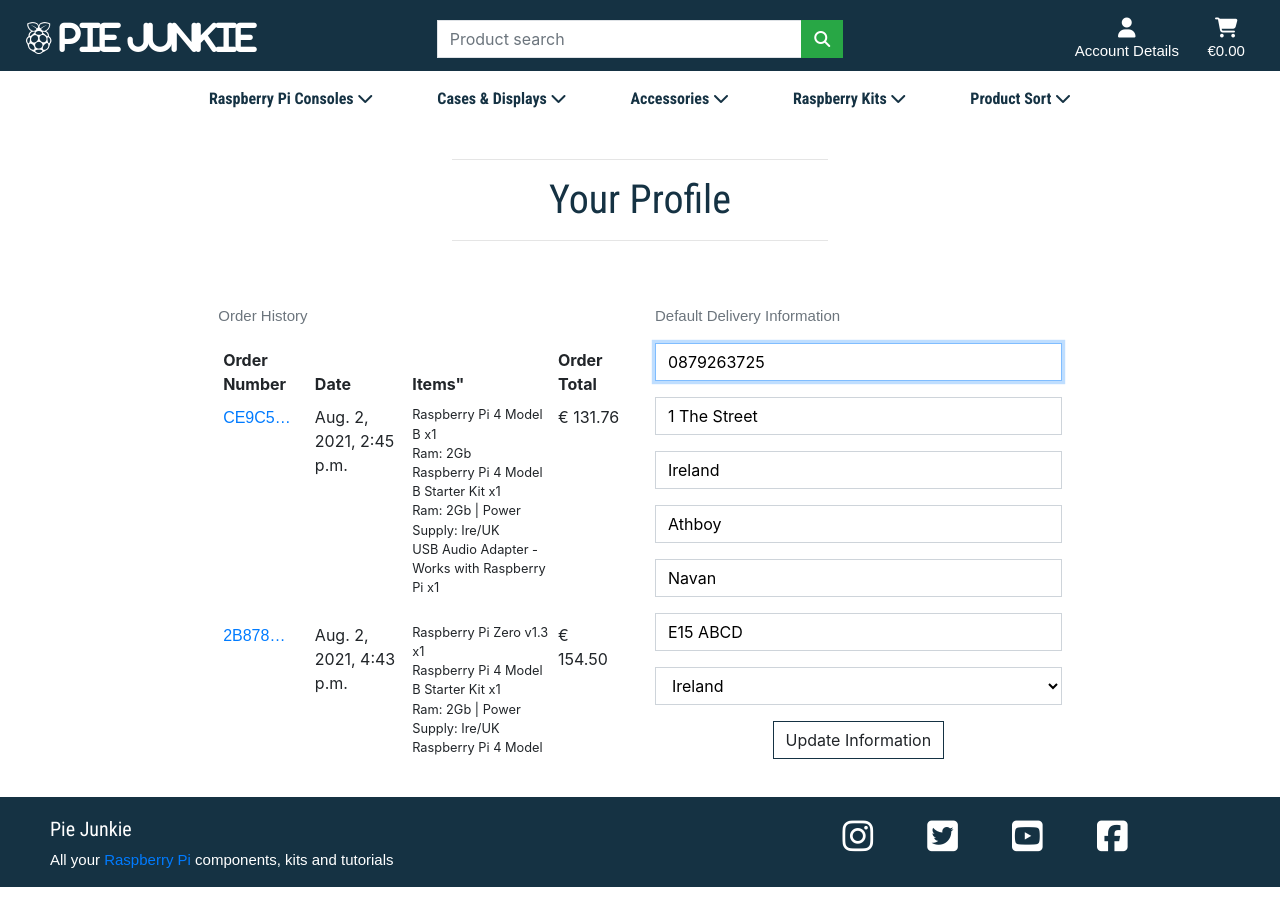
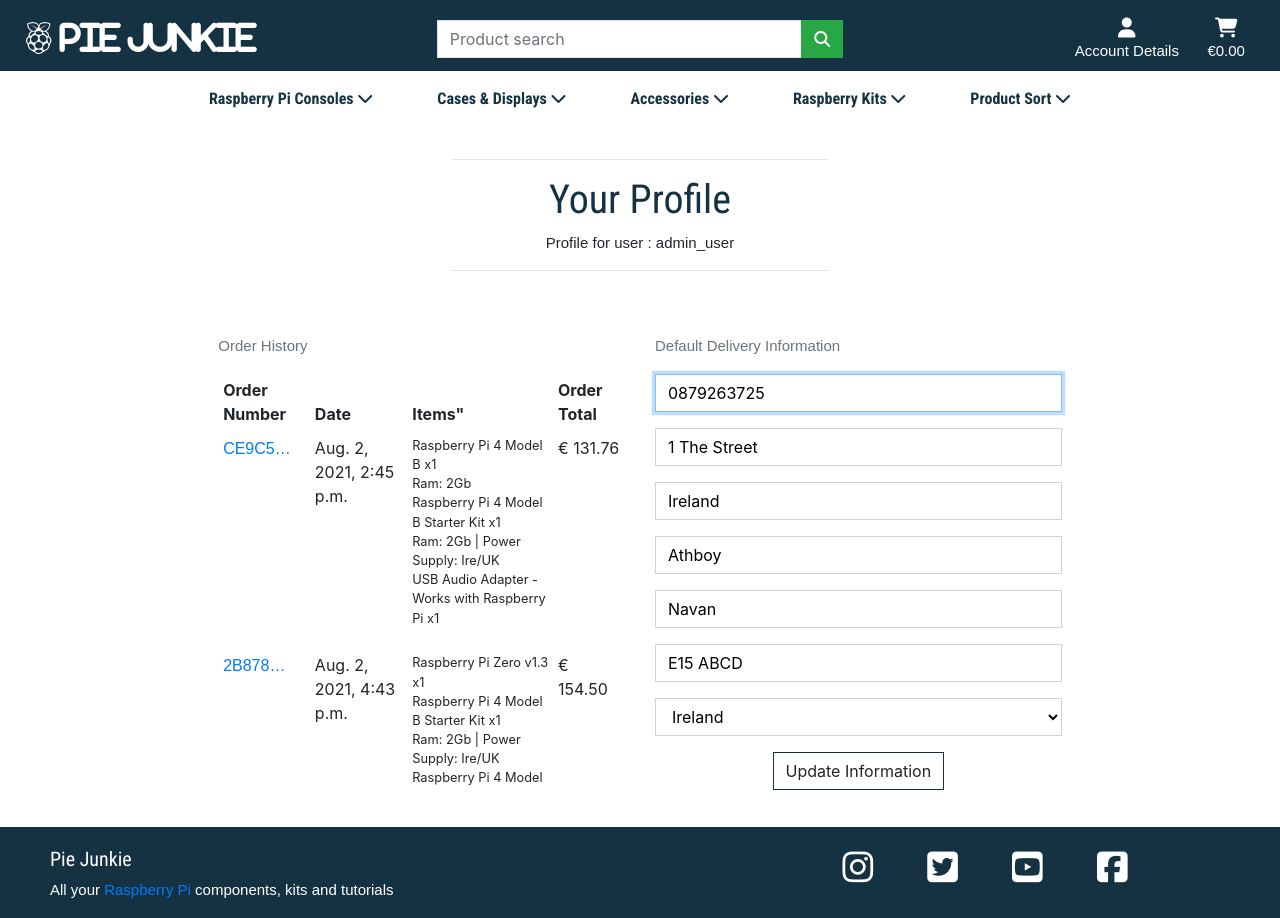
Before and after one commit to meltaylor78/pie_junkie, a Django app: page /profile/ in a window 1280 px wide. Before the commit the page ends 887 px from the top, so only its background shows below. Run offline with Django 3.2, Linux system fonts and the light colour scheme; a user stored in the database is signed in; data comes from the database, SQL or seed files in the repository; both versions use the stored data as it was after the commit; some libraries are stand-ins or nearby versions.

Commit message:
added user details ID to profile page to indicate who the logged in user is

```diff
--- a/profiles/templates/profiles/profile.html
+++ b/profiles/templates/profiles/profile.html
@@ -11,6 +11,7 @@
             <div class="col-lg-4 offset-lg-4 text-center">
                 <hr>
                 <h1>Your Profile</h1>
+                <p>Profile for user : {{ user }}</p>
                 <hr>
             </div>
         </div>
```
Also changed, not shown: db.sqlite3.
